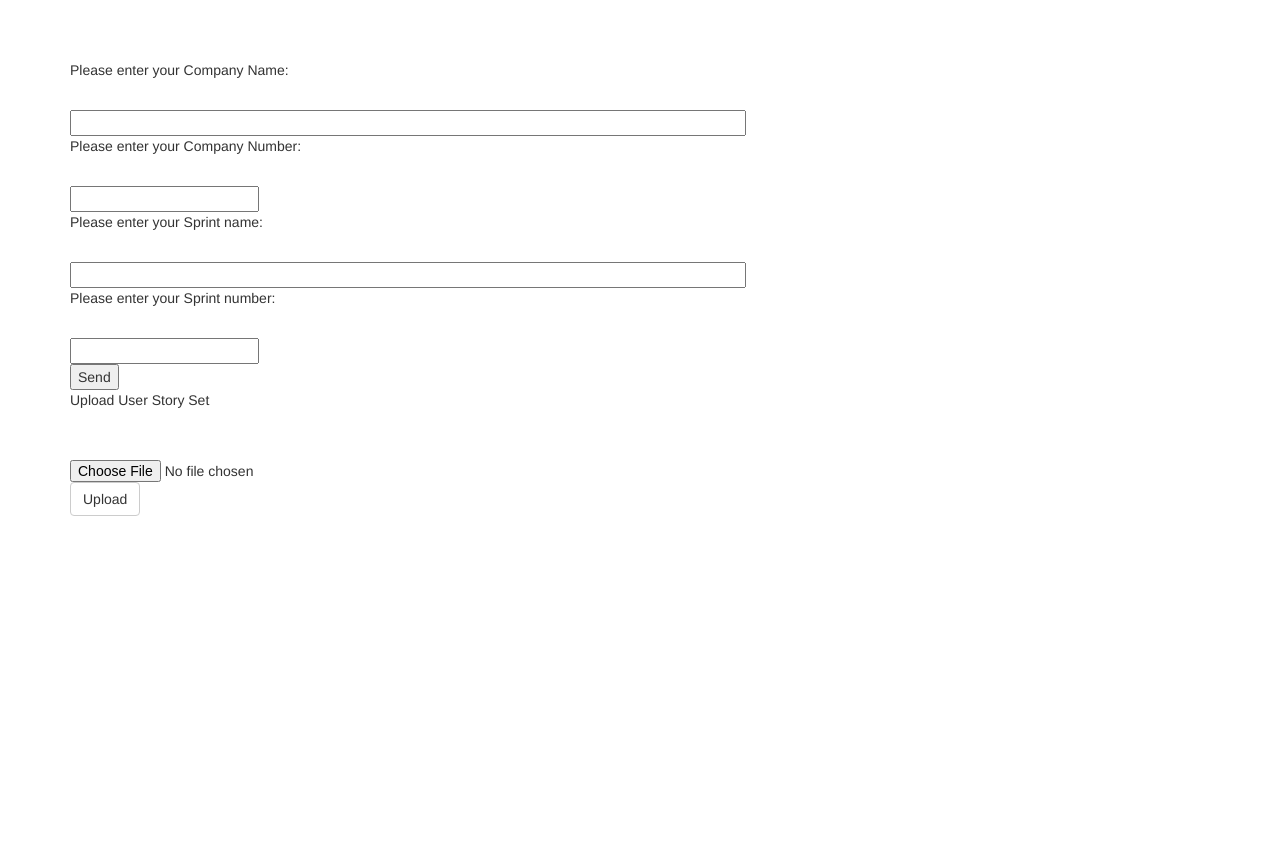
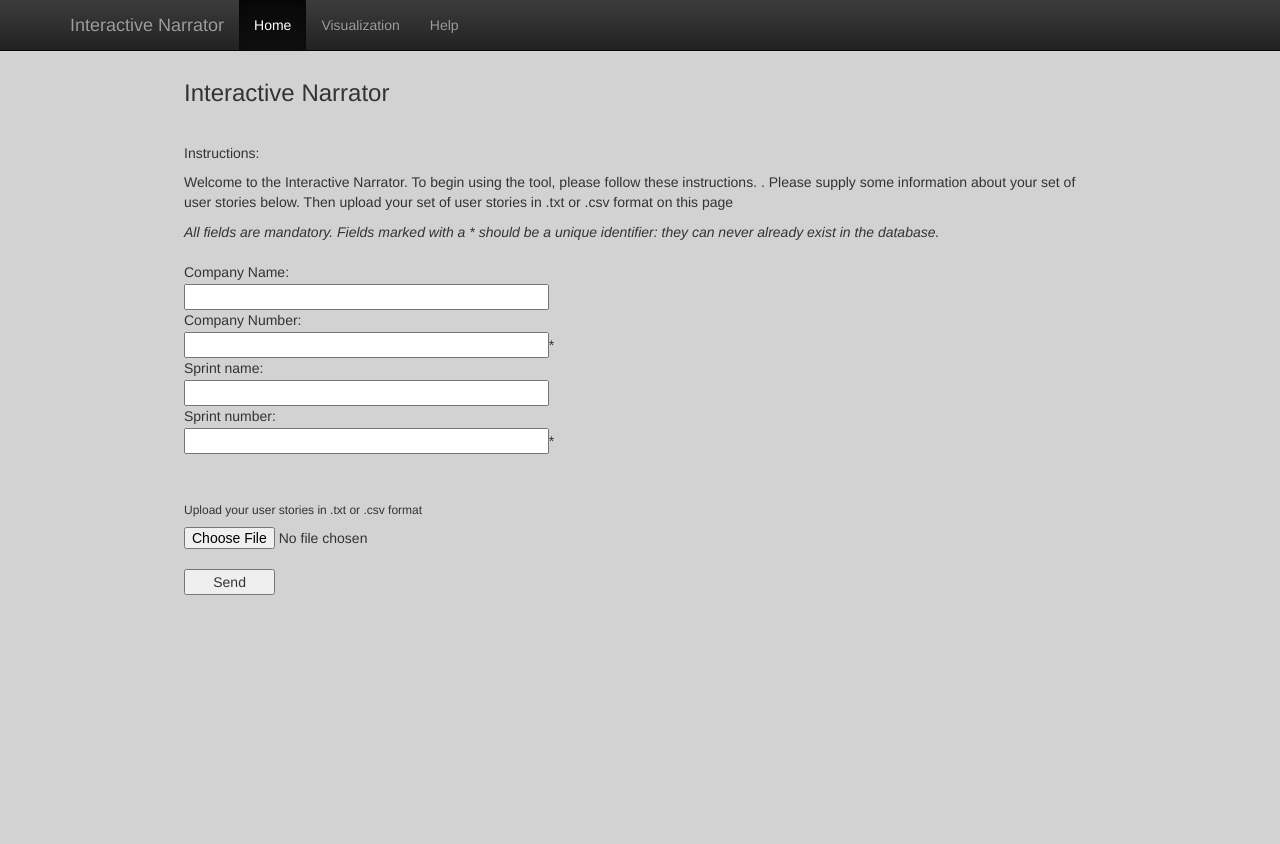
Before and after one commit to RELabUU/Interactive-Narrator, a Flask app: page /form in a window 1280 px wide. Before the commit the page ends 516 px from the top, so only its background shows below. Run offline with Flask 2, Linux system fonts and the light colour scheme; some libraries are stand-ins or nearby versions.

Commit message:
now possible to upload .txt and .csv files also some minor tweaks and improvements

```diff
--- a/app/app.py
+++ b/app/app.py
@@ -29,8 +29,10 @@ from models import UserStoryVN, RelationShipVN, ClassVN, CompanyVN, \
 app = Flask(__name__)
 
 app.config['SQLALCHEMY_DATABASE_URI'] = 'sqlite:///app.db'
+
 ALLOWED_EXTENSIONS = set(['txt', 'csv'])
-UPLOAD_FOLDER = 'uploads'
+UPLOAD_FOLDER = 'uploads/'
+app.config['UPLOAD_FOLDER'] = UPLOAD_FOLDER
 
 # set the secret key.  keep this really secret:
 app.secret_key = 'A0Zr98j/3yX R~XHH!jmN]LWX/,?RT'
@@ -58,6 +60,17 @@ def form():
         form_data['company_name'] = form.company_name.data
         form_data['sprint_id'] = form.sprint_id.data
         form_data['sprint_name'] = form.sprint_name.data
+
+        file = request.files['file']
+        # Check if the file is one of the allowed types/extensions
+        if file and allowed_file(file.filename):
+        #     # Make the filename safe, remove unsupported chars
+            filename = secure_filename(file.filename)
+        #     # Move the file form the temporal folder to
+        #     # the upload folder we setup
+            file.save(os.path.join(app.config['UPLOAD_FOLDER'], filename))
+
+        set_filename = 'uploads/'+file.filename
         #  if company name and id are supplied store them in DB
 
         session.add(CompanyVN(company_id=form.company_id.data, company_name=form.company_name.data))
@@ -68,7 +81,7 @@ def form():
         # session.add(SprintVN(sprint_id='12', sprint_name='sprint1', company_name='abc', company_id='1'))
         session.commit()
         # run the visual narrator back-end and obtain needed objects for visualization
-        data = run.program('example_stories.txt')
+        data = run.program(set_filename)
         #  run the poster method to place the objects and their attributes in the database
         poster(data['us_instances'], data['output_ontobj'], data['output_prologobj'], data['matrix'], form_data)
 
@@ -96,7 +109,25 @@ def get_sprints():
     print(all_sprints)
     return jsonify(all_sprints)
 
-
+@app.route('/clickquery')
+def click_query():
+    clicked_nodes = json.loads(request.args.get('nodes'))
+    print('NODES', clicked_nodes)
+    node_userstory_list = []
+    for one_node in clicked_nodes:
+        print(one_node['id'])
+        node_userstory = session.query(UserStoryVN).join(us_class_association_table)\
+            .join(ClassVN).filter(ClassVN.class_id == one_node['id']).all()
+        print('INFO', node_userstory)
+        # node_info = session.query(ClassVN).filter(ClassVN.class_id == one_node['id']).one()
+        # print('INFO', node_info)
+        if node_userstory:
+            node_userstory_list = [{"id": us.userstory_id,"text":us.text,"in sprint":us.in_sprint} for us in node_userstory]
+        else:
+            node_userstory_list = []
+        print('NODEINFO', node_userstory_list)
+    return jsonify(node_userstory_list)
+    # return Response(json.dumps(node_userstory_list), mimetype='application/json')
 # this is the main query that queries the database for concepts and relationships basd on the
 # roles and sprints that were selected by the user
 #
@@ -168,28 +199,6 @@ def allowed_file(filename):
            filename.rsplit('.', 1)[1] in ALLOWED_EXTENSIONS
 
 
-# a route for the uploading of user story sets
-@app.route('/upload', methods=['GET', 'POST'])
-def upload_file():
-    if request.method == 'POST':
-        # check if the post request has the file part
-        if 'file' not in request.files:
-            flash('No file part')
-            return redirect(request.url)
-        file = request.files['file']
-        # if user does not select file, browser also
-        # submit a empty part without filename
-        if file.filename == '':
-            flash('No selected file')
-            return redirect(request.url)
-        if file and allowed_file(file.filename):
-            filename = secure_filename(file.filename)
-            file.save(os.path.join('uploads', filename))
-            return redirect(url_for('uploaded_file',
-                                    filename=filename))
-    return render_template('upload.html')
-
-
 # redirect the user to the uploaded file
 @app.route('/uploads/<filename>')
 def uploaded_file(filename):
@@ -212,7 +221,7 @@ def concepts():
     for c in concepts_query_res:
         weight2 = 15 + (3 * math.sqrt(c.weight))
         concept_dictionary = {'id': c.class_id, 'label': c.class_name, 'weight': c.weight, 'size': weight2,
-                              'group': c.group}
+                              'group': c.group, 'title': ""}
 
 
         concept_list.append(concept_dictionary)
--- a/app/example_stories.txt
+++ b/app/example_stories.txt
@@ -12,6 +12,3 @@ As a Visitor, I want to choose a type of ticket.
 As a Visitor, I want to provide my personal details to purchase a ticket.
 As a Visitor, I want to choose a payment method so that I can buy a ticket.
 As a Visitor, I want to receive a purchased ticket.
-
-As a Dummy, I want to make dummies so that i can visualize.
-As a Lolly, I want to make tummies so that i can crave.
--- a/app/models.py
+++ b/app/models.py
@@ -13,8 +13,8 @@ Base = declarative_base()
 class CompanyVN(Base):
     __tablename__ = 'company'
 
-    # id = Column(Integer)
-    company_id = Column(Integer, primary_key=True)
+    id = Column(Integer, primary_key=True)
+    company_id = Column(Integer)
     company_name = Column(Text)
     # one to many unidirectional relationship
     sprints = relationship("SprintVN", backref="company")
--- a/app/static/css/custom.css
+++ b/app/static/css/custom.css
@@ -128,3 +128,82 @@ body {
 #content-container {
     background-color: white;
 }
+
+#userstoryinfo{
+    /*display: none;*/
+    /*width: auto;*/
+    /*max-height:10%;*/
+    /*overflow: scroll;*/
+    /*overflow-x: hidden;*/
+    /*bottom: 15px;*/
+    /*!*margin: 0px 10px 5px 10px;*!*/
+    /*position: absolute;*/
+    /*!*font: "Roboto", "Lucida Grande", "DejaVu Sans", "Bitstream Vera Sans", Verdana, Arial, sans-serif;*!*/
+    /*font-weight: 500;*/
+    /*!*background-color: rgba(251,247,255,0.49);*!*/
+    /*border: 1px solid rgba(66, 179, 244, 0.49);*/
+    /*border-radius: 5px;*/
+    /*background-color: rgba(45, 174, 248, 0.17);*/
+
+}
+
+#userstorytable{
+    margin:5px;
+    empty-cells: hide;
+    display: block;
+    width: auto;
+    max-height:20%;
+    overflow: scroll;
+    overflow-x: hidden;
+    bottom: 15px;
+    margin: 0px 20px 5px 10px;
+    position: absolute;
+    /*font: "Roboto", "Lucida Grande", "DejaVu Sans", "Bitstream Vera Sans", Verdana, Arial, sans-serif;*/
+    font-weight: 500;
+    /*background-color: rgba(251,247,255,0.49);*/
+    border: 1px solid rgba(66, 179, 244, 0.49);
+    border-radius: 5px;
+    -moz-border-radius:6px;
+    /*background-color: rgba(45, 174, 248, 0.17);*/
+    background-color: rgb(212,239,255);
+    padding: 5px 10px 0px 0px;
+}
+
+#userstorytable tr, td{
+    /*margin: 10px;*/
+    padding: 5px 10px 0px 5px;
+
+
+}
+
+/*#userstorytable tbody{*/
+    /*display: block;*/
+    /*max-height: 15%;*/
+    /*overflow-y: scroll;*/
+/*}*/
+
+/*FORM CSS*/
+
+#uploadform{
+
+    margin: auto;
+    width: 80%;
+}
+
+#uploadform #company_name, #company_id, #sprint_id, #sprint_name{
+    width: 40%;
+    margin-top: 2px;
+}
+
+#uploadform #submit{
+    width:10%
+}
+
+#uploadform p{
+    margin-bottom: 0px;
+}
+
+p#mandatory{
+    margin-top: 10px;
+    font-style: italic;
+}
--- a/app/static/css/sidebar-vn.css
+++ b/app/static/css/sidebar-vn.css
@@ -329,9 +329,9 @@ ul.multiselect-container > li > a {
 #weightSlider {
     display: block;
     color: rgb(133, 134, 133);
-    width: 65%;
+    width: 63%;
     margin-left: 20px;
-    /*margin-right: auto;*/
+    margin-right: 15px;
     float: left;
     height: 10px;
     font-weight: 600;
--- a/app/static/js/multiselect-vn.js
+++ b/app/static/js/multiselect-vn.js
@@ -124,7 +124,7 @@ function makeSprintSelector() {
         },
         onInitialized: function (select, container) {
             var $button = container.find("button").eq(0);
-            $button.append('<span class="multiselect_icon sub_icon glyphicon glyphicon-user" aria-hidden="true"></span>');
+            $button.append('<span class="multiselect_icon sub_icon glyphicon glyphicon-dashboard" aria-hidden="true"></span>');
             console.log($button);
 
         },
--- a/app/templates/base.html
+++ b/app/templates/base.html
@@ -1,13 +1,24 @@
 <!DOCTYPE html>
 <html lang="en">
 <head>
-    <title>{% block title %}{% endblock title %}</title>
+    <title>{% block title %}Upload your User Stories{% endblock title %}</title>
     <link rel="shortcut icon" href="{{ url_for('static', filename='img/favicon.ico') }}" type="image/x-icon"/>
-    <link href="http://netdna.bootstrapcdn.com/bootswatch/2.3.1/united/bootstrap.min.css" rel="stylesheet">
-    <link href="http://netdna.bootstrapcdn.com/twitter-bootstrap/2.3.1/css/bootstrap-responsive.min.css"
-          rel="stylesheet">
+{#    <link href="http://netdna.bootstrapcdn.com/bootswatch/2.3.1/united/bootstrap.min.css" rel="stylesheet">#}
+{#    <link href="http://netdna.bootstrapcdn.com/twitter-bootstrap/2.3.1/css/bootstrap-responsive.min.css"#}
+{#          rel="stylesheet">#}
+    <!-- Latest compiled and minified CSS -->
+    <link rel="stylesheet" href="https://maxcdn.bootstrapcdn.com/bootstrap/3.3.7/css/bootstrap.min.css" integrity="sha384-BVYiiSIFeK1dGmJRAkycuHAHRg32OmUcww7on3RYdg4Va+PmSTsz/K68vbdEjh4u" crossorigin="anonymous">
+
+    <!-- Optional theme -->
+    <link rel="stylesheet" href="https://maxcdn.bootstrapcdn.com/bootstrap/3.3.7/css/bootstrap-theme.min.css" integrity="sha384-rHyoN1iRsVXV4nD0JutlnGaslCJuC7uwjduW9SVrLvRYooPp2bWYgmgJQIXwl/Sp" crossorigin="anonymous">
+
     <script src="http://code.jquery.com/jquery-1.9.1.min.js"></script>
-    <script src="http://netdna.bootstrapcdn.com/twitter-bootstrap/2.3.1/js/bootstrap.min.js"></script>
+    <!-- Latest compiled and minified JavaScript -->
+    <script src="https://maxcdn.bootstrapcdn.com/bootstrap/3.3.7/js/bootstrap.min.js" integrity="sha384-Tc5IQib027qvyjSMfHjOMaLkfuWVxZxUPnCJA7l2mCWNIpG9mGCD8wGNIcPD7Txa" crossorigin="anonymous"></script>
+
+    <link href="static/css/custom.css" rel="stylesheet">
+
+{#    <script src="http://netdna.bootstrapcdn.com/twitter-bootstrap/2.3.1/js/bootstrap.min.js"></script>#}
     <style>
         .content {
             margin-top: 60px;
@@ -24,33 +35,54 @@
     <script>
 
     </script>
-    {% block extra_head %}{% endblock extra_head %}
+    {% block extra_head %}
+    {% endblock extra_head %}
 </head>
 <body>
 <div id="main">
-    <div class="utility-nav navbar navbar-fixed-top">
-        <div class="navbar-inner">
-            <div class="container">
-
-                <ul class="nav">
-
-                </ul>
-                <ul class="nav pull-right">
-                    <li class="dropdown">
-
-                        <ul class="dropdown-menu">
-
-                        </ul>
-                    </li>
-                </ul>
-
-                <ul class="nav pull-right">
-
-                </ul>
-
-            </div>
+      <nav class="navbar navbar-inverse navbar-fixed-top">
+      <div class="container">
+        <div class="navbar-header">
+          <button type="button" class="navbar-toggle collapsed" data-toggle="collapse" data-target="#navbar" aria-expanded="false" aria-controls="navbar">
+            <span class="sr-only">Toggle navigation</span>
+            <span class="icon-bar"></span>
+            <span class="icon-bar"></span>
+            <span class="icon-bar"></span>
+          </button>
+          <a class="navbar-brand" href="#">Interactive Narrator</a>
         </div>
-    </div>
+        <div id="navbar" class="collapse navbar-collapse">
+          <ul class="nav navbar-nav">
+            <li class="active"><a href="#">Home</a></li>
+            <li><a href="/visjs">Visualization</a></li>
+            <li><a href="/help">Help</a></li>
+          </ul>
+        </div><!--/.nav-collapse -->
+      </div>
+    </nav>
+{#    <div class="utility-nav navbar navbar-fixed-top">#}
+{#        <div class="navbar-inner">#}
+{#            <div class="container">#}
+{##}
+{#                <ul class="nav">#}
+{##}
+{#                </ul>#}
+{#                <ul class="nav pull-right">#}
+{#                    <li class="dropdown">#}
+{##}
+{#                        <ul class="dropdown-menu">#}
+{##}
+{#                        </ul>#}
+{#                    </li>#}
+{#                </ul>#}
+{##}
+{#                <ul class="nav pull-right">#}
+{##}
+{#                </ul>#}
+{##}
+{#            </div>#}
+{#        </div>#}
+{#    </div>#}
     <div class="content container">
         {% block main %}{% endblock main %}
     </div>
--- a/app/templates/form.html
+++ b/app/templates/form.html
@@ -1,28 +1,43 @@
 {% extends 'base.html' %}
 {% block title %} Form {% endblock title %}
 {% block main %}
-    <form action="" method="post" name="submit">
+    <div id="uploadform">
 
-        <p>Please enter your Company Name:</p><br>
-        {{ form.company_name(size=80) }}<br>
-        <p>Please enter your Company Number:</p><br>
-        {{ form.company_id(size=80) }}<br>
+        <h3>Interactive Narrator</h3>
+        <br>
+        <h5>Instructions:</h5>
+        <p>
+            Welcome to the Interactive Narrator. To begin using the tool, please
+            follow these instructions. .
 
-        <p>Please enter your Sprint name:</p><br>
-        {{ form.sprint_name (size=80) }}<br>
-        <p>Please enter your Sprint number:</p><br>
-        {{ form.sprint_id (size=80) }}<br>
+            Please supply some information about your set of user stories below.
+            Then upload your set of user stories in .txt or .csv format on this page
 
-        {{ form.submit }}
-    </form>
+        <p id="mandatory">All fields are mandatory.
+            Fields marked with a * should be a unique identifier: they can never already exist
+            in the database.
+        </p>
+        </p>
+        <br>
+        <form action="" method="post" enctype=multipart/form-data name="submit">
 
-    <p>Upload User Story Set</p>
-    <div id="uploadform" class="form-group" style="width:250px; margin-top:50px;">
-        <form action="" method=post enctype=multipart/form-data>
+            <p>Company Name:</p>
+            {{ form.company_name(size=80) }}
+            <p>Company Number:</p>
+            {{ form.company_id(size=80) }}*<br>
+            <p>Sprint name:</p>
+            {{ form.sprint_name (size=80) }}<br>
+            <p>Sprint number:</p>
+            {{ form.sprint_id (size=80) }}*<br>
+            <br>
+            <br>
+            <h6>Upload your user stories in .txt or .csv format</h6>
             <input class="" type=file name=file>
-            <input class="btn btn-default" type=submit value=Upload>
+            <br>
+
+            {{ form.submit }}
         </form>
-    </div>
-
-
+        <br>
+        <br>
+</div>
 {% endblock main %}
```
Also changed, not shown: app/static/js/visualization.js (+51 -11 lines), app/templates/index.html (+14 -1 lines), app/app.db (added).
